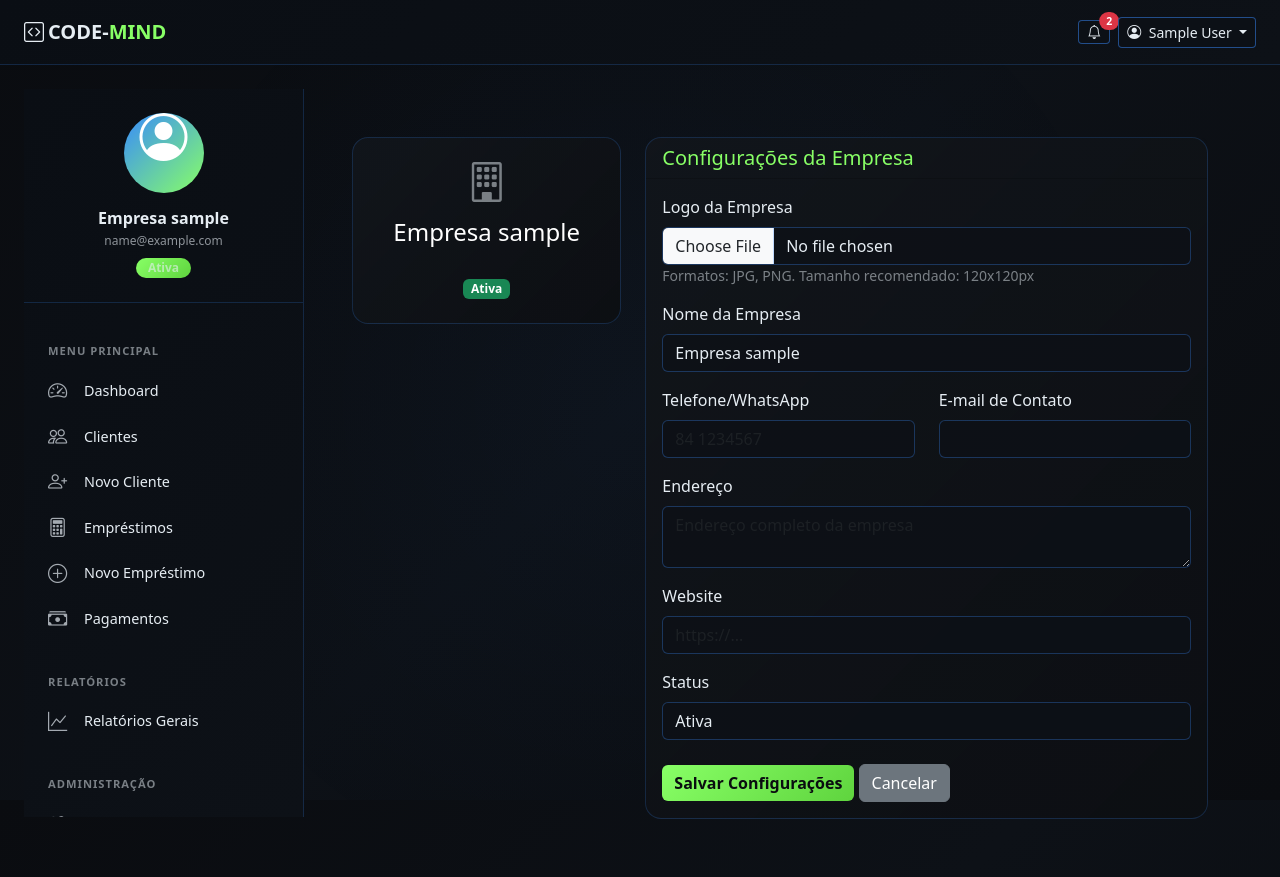
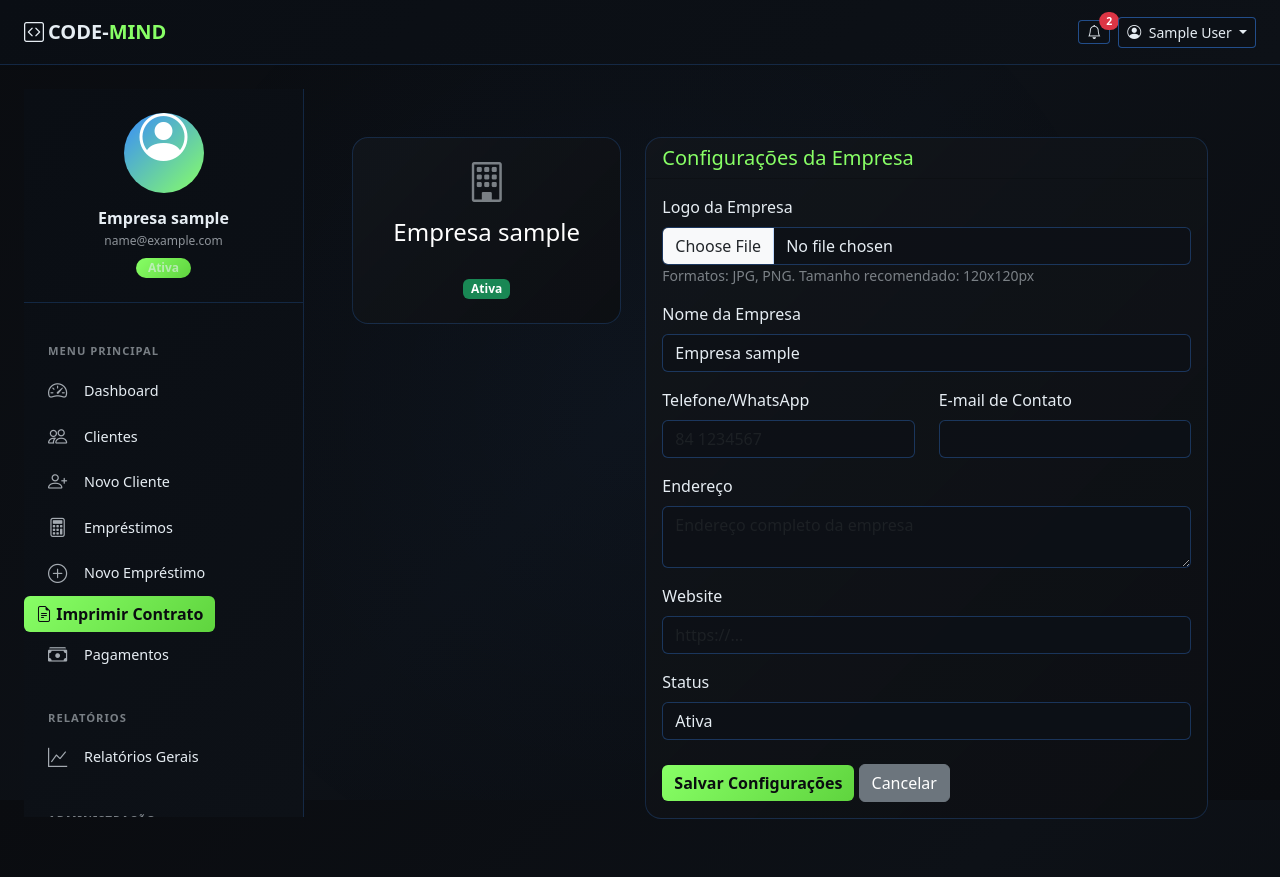
Before and after one commit to Code-ops868/SISTEMA-DE-GESTAO-DE-EMPRESTIMOS-CODE-MIND, a Django app: page /empresa/config/ in a window 1280 px wide. Shown: the top 877 px of the page. Run offline with Django 5.2, Linux system fonts and the light colour scheme; the visitor is signed in with stand-in values (Sample User, id 1); data comes from the database, SQL or seed files in the repository; data that the repository does not hold is empty; parts of the project's set-up code (start-up, migrations or seed data) failed here and were passed over; some libraries are stand-ins or nearby versions.

Commit message:
feat: Criar página de contrato com botão Imprimir centralizado

```diff
--- a/microcredito_app/templates/core/dashboard_base.html
+++ b/microcredito_app/templates/core/dashboard_base.html
@@ -82,6 +82,11 @@
                 <a href="{% url 'emprestimo_cadastrar' %}" class="nav-item">
                     <i class="bi bi-plus-circle"></i>
                     <span>Novo Empréstimo</span>
+                </a>
+
+
+                <a href="{% url 'pagina_contrato' %}" class="btn btn-success">
+                    <i class="bi bi-file-earmark-text"></i> Imprimir Contrato
                 </a>
 
                 <a href="{% url 'pagamentos' %}" class="nav-item {% if request.resolver_match.url_name == 'pagamentos' %}active{% endif %}">
```
